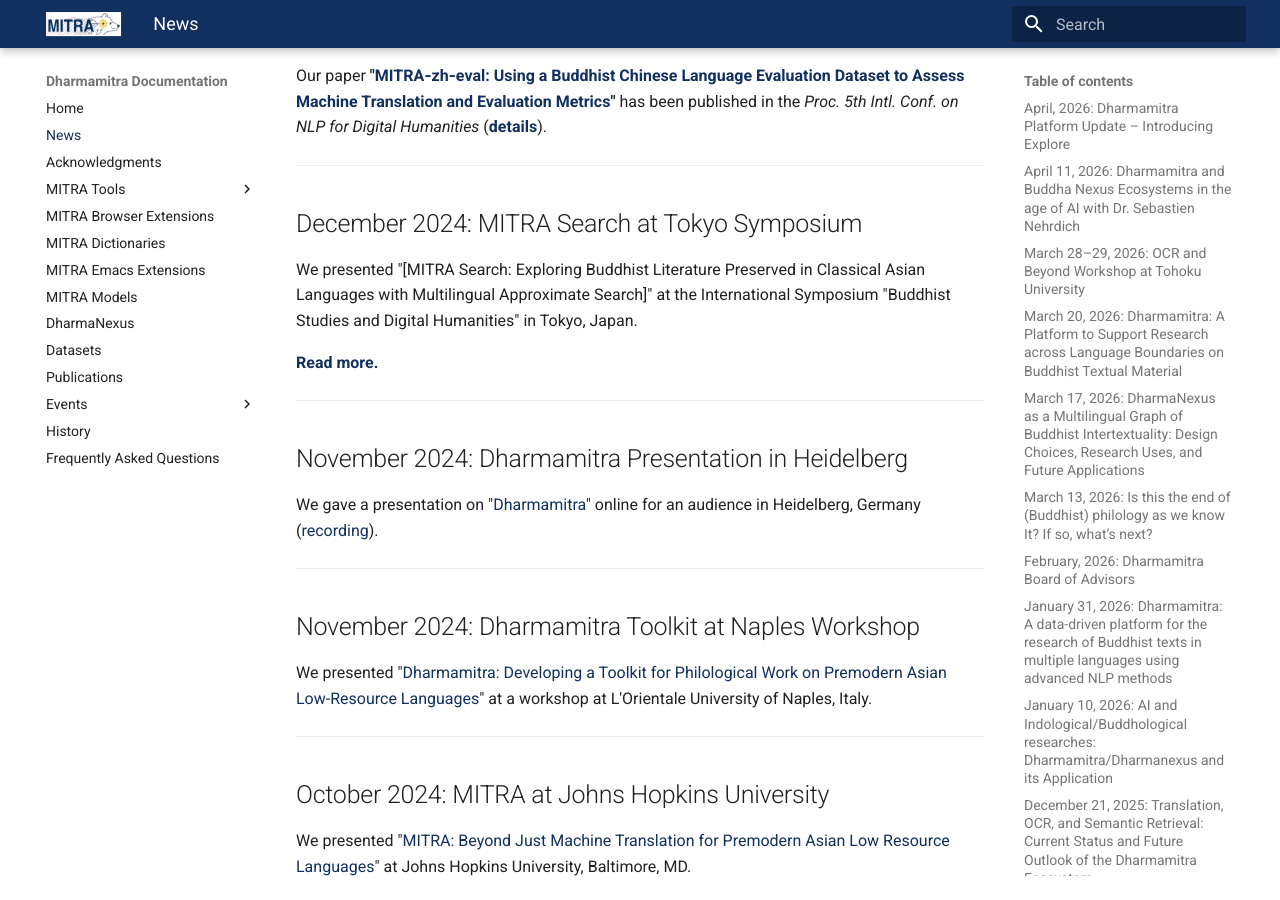
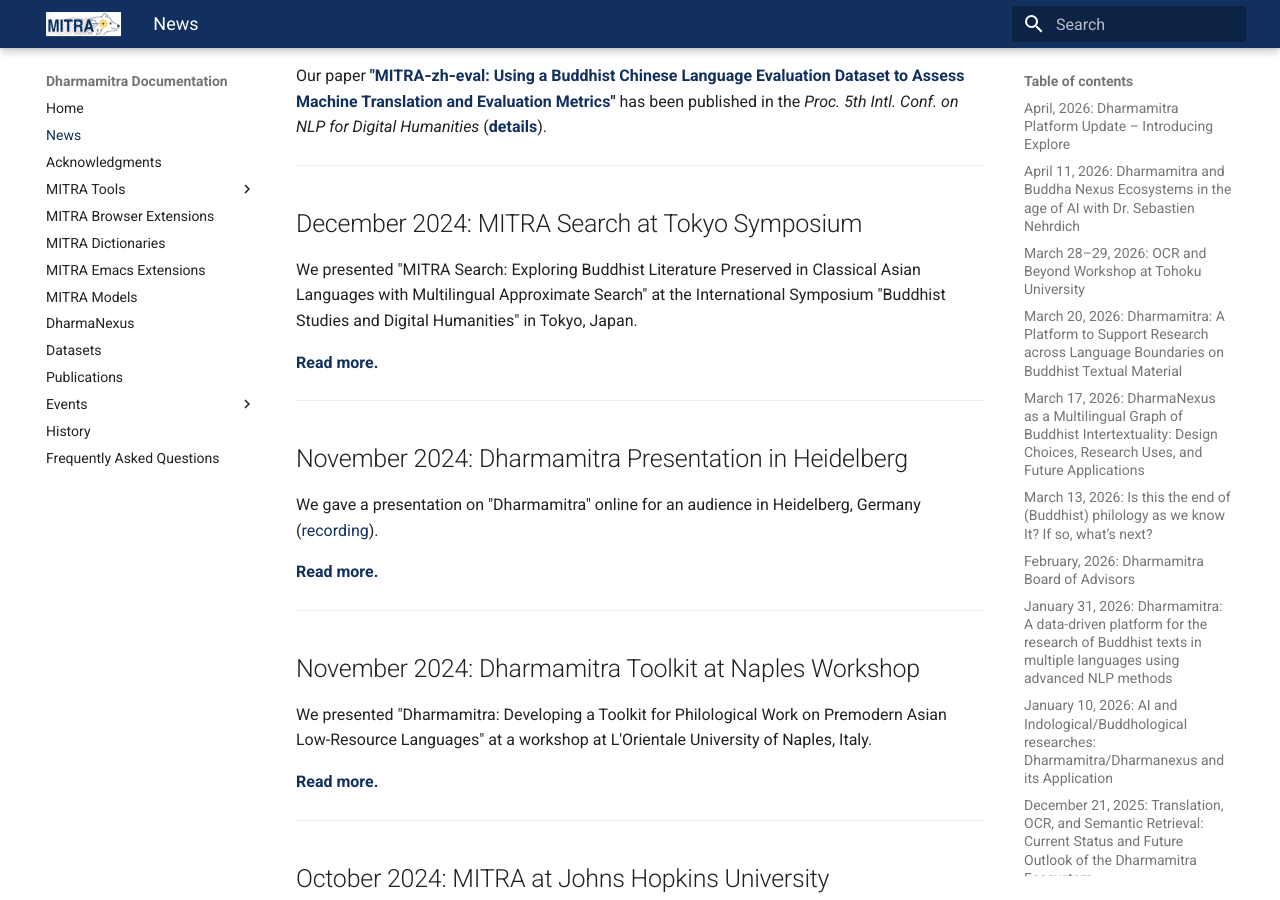
Before and after one commit to dharmamitra/dharmamitra-guides, an MkDocs documentation site: the page built from docs/news.md, in a window 1280 px wide and 900 px high, scrolled down 10237 px. Built offline with MkDocs 1.6.1 and Material for MkDocs 9.7.7, drawn with Linux system fonts in a browser that asks for light colours.

Commit message:
Update news.md

```diff
--- a/docs/news.md
+++ b/docs/news.md
@@ -250,21 +250,25 @@
 
 ## December 2024: MITRA Search at Tokyo Symposium
 
-We presented "[MITRA Search: Exploring Buddhist Literature Preserved in Classical Asian Languages with Multilingual Approximate Search]" at the International Symposium "Buddhist Studies and Digital Humanities" in Tokyo, Japan.
+We presented "MITRA Search: Exploring Buddhist Literature Preserved in Classical Asian Languages with Multilingual Approximate Search" at the International Symposium "Buddhist Studies and Digital Humanities" in Tokyo, Japan.
 
-**[Read more.](events/invited_talks.md)**
+**[Read more.](https://dharmamitra.github.io/dharmamitra-guides/events/invited_talks/#MITRA-Search-at-Tokyo-Symposium)**
 
 ---
 
 ## November 2024: Dharmamitra Presentation in Heidelberg
 
-We gave a presentation on "[Dharmamitra](https://dharmamitra.github.io/dharmamitra-guides/events/invited_talks/#dharmamitra)" online for an audience in Heidelberg, Germany ([recording](https://www.youtube.com/watch?v=SMD6RGr-w9Q)).
+We gave a presentation on "Dharmamitra" online for an audience in Heidelberg, Germany ([recording](https://www.youtube.com/watch?v=SMD6RGr-w9Q)).
+
+**[Read more.](https://dharmamitra.github.io/dharmamitra-guides/events/invited_talks/#dharmamitra)**
 
 ---
 
 ## November 2024: Dharmamitra Toolkit at Naples Workshop
 
-We presented "[Dharmamitra: Developing a Toolkit for Philological Work on Premodern Asian Low-Resource Languages](https://dharmamitra.github.io/dharmamitra-guides/events/invited_talks/#dharmamitra-developing-a-toolkit-for-philological-work-on-premodern-asian-low-resource-languages)" at a workshop at L'Orientale University of Naples, Italy.
+We presented "Dharmamitra: Developing a Toolkit for Philological Work on Premodern Asian Low-Resource Languages" at a workshop at L'Orientale University of Naples, Italy.
+
+**[Read more.](https://dharmamitra.github.io/dharmamitra-guides/events/invited_talks/#dharmamitra-developing-a-toolkit-for-philological-work-on-premodern-asian-low-resource-languages)**
 
 ---
 
```
